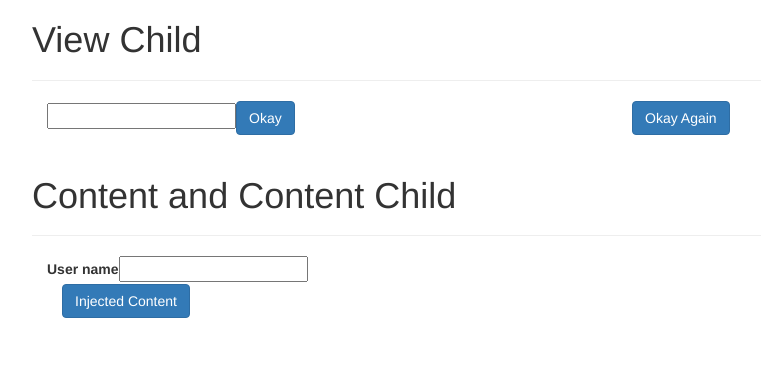
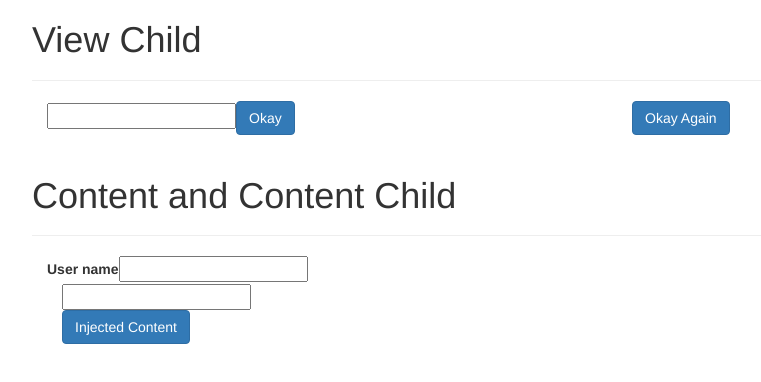
Before and after one commit to CodeKul/17124APRANGWEEKEND, an Angular app: page / in a window 1280 px wide. Shown: the top 382 px of the page, without its empty margins (53-814 px from the left). Built offline with nearby package versions, Linux system fonts and the light colour scheme.

Commit message:
template: content child

```diff
--- a/src/app/more-templates/more-templates.component.html
+++ b/src/app/more-templates/more-templates.component.html
@@ -6,14 +6,26 @@
   </div>
   <div class="row">
     <div class="col-md-12">
-      <app-sub-content>
+      <app-sub-content #sub>
+
         <div class="container" second>
+           <div class="row">
+            <div class="col-md-12">
+              <input type="text" #ip>
+            </div>
+          </div>
           <div class="row">
             <div class="col-md-12">
-              <input type="button" value="Injected Content" class="btn btn-primary">
+              <input type="button" value="Injected Content" class="btn btn-primary" (click)="sub.myIp()">
+            </div>
+          </div>
+          <div class="row">
+            <div class="col-md-12">
+              {{actualIp}}
             </div>
           </div>
         </div>
+
       </app-sub-content>
     </div>
   </div>
--- a/src/app/more-templates/more-templates.component.ts
+++ b/src/app/more-templates/more-templates.component.ts
@@ -1,4 +1,4 @@
-import { Component } from '@angular/core';
+import { Component, ViewChild, ElementRef } from '@angular/core';
 
 @Component({
   selector: 'app-more-templates',
@@ -7,6 +7,10 @@ import { Component } from '@angular/core';
 })
 export class MoreTemplatesComponent  {
 
+  @ViewChild('ip') ip : ElementRef;
   constructor() { }
 
+   myIp() {
+    console.log(`called ${this.ip.nativeElement.value}`);
+  }
 }
--- a/src/app/more-templates/sub-content.component.ts
+++ b/src/app/more-templates/sub-content.component.ts
@@ -1,4 +1,4 @@
-import { Component, OnInit } from '@angular/core';
+import { Component, OnInit, ViewChild, ElementRef, ContentChild } from '@angular/core';
 
 @Component({
     selector: 'app-sub-content',
@@ -30,9 +30,14 @@ import { Component, OnInit } from '@angular/core';
 })
 export class SubContentComponent implements OnInit {
 
+    @ContentChild('ip') ip: ElementRef;
+
     constructor() { }
 
     ngOnInit() {
     }
 
+    myIp() {
+        console.log(`sub called ${this.ip.nativeElement.value}`);
     }
+}
```
Lines whose indentation alone changed are shown as unchanged.
